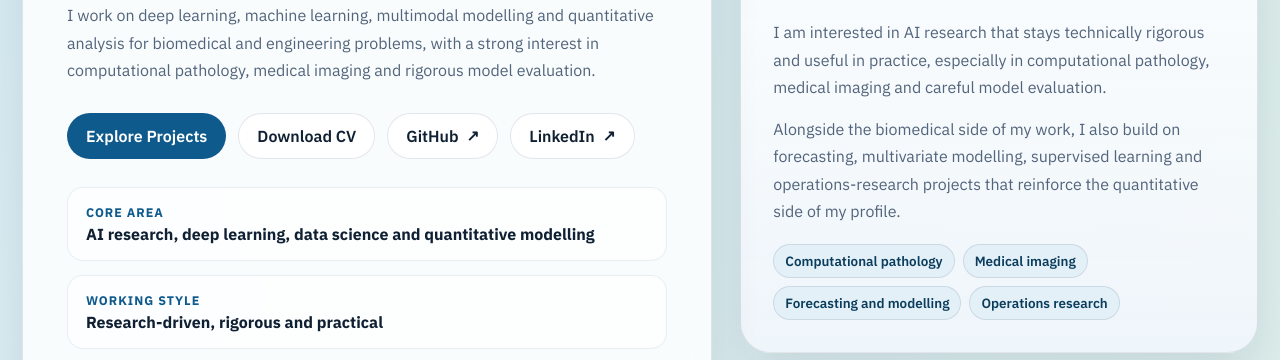
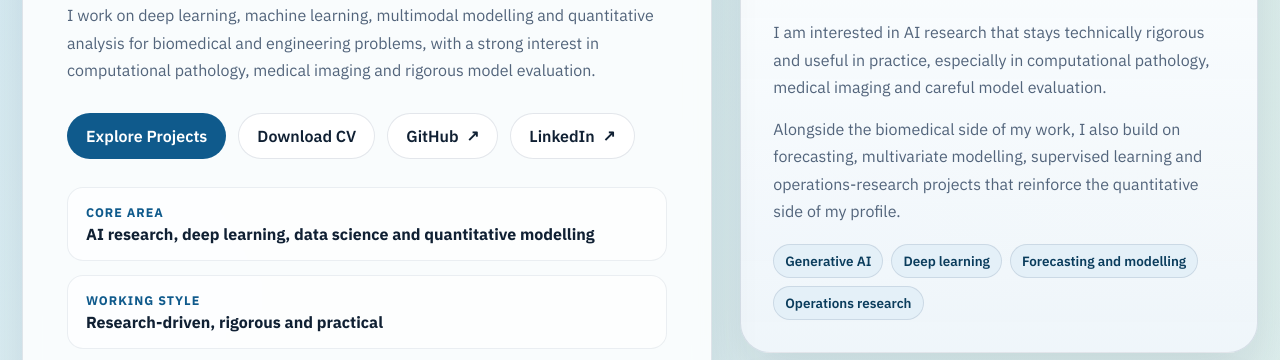
Before and after one commit to VictorRoAlb/VictorRoAlb.github.io, a website: page index.html in a window 1280 px wide. Shown: the part 366-726 px from the top of the page. Drawn offline with Linux system fonts and the light colour scheme.

Commit message:
Generalize about section badges

```diff
--- a/index.html
+++ b/index.html
@@ -85,12 +85,12 @@
                 multivariate modelling, supervised learning and operations-research projects that
                 reinforce the quantitative side of my profile.
               </p>
-              <div class="about-inline-points">
-                <span>Computational pathology</span>
-                <span>Medical imaging</span>
-                <span>Forecasting and modelling</span>
-                <span>Operations research</span>
-              </div>
+                <div class="about-inline-points">
+                  <span>Generative AI</span>
+                  <span>Deep learning</span>
+                  <span>Forecasting and modelling</span>
+                  <span>Operations research</span>
+                </div>
             </div>
           </div>
 
```
